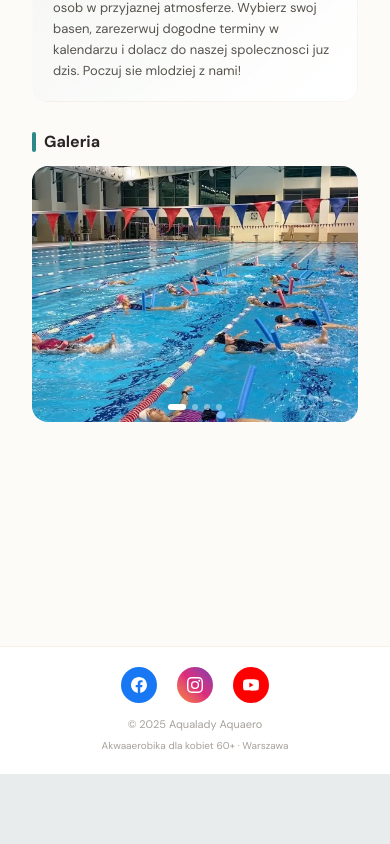
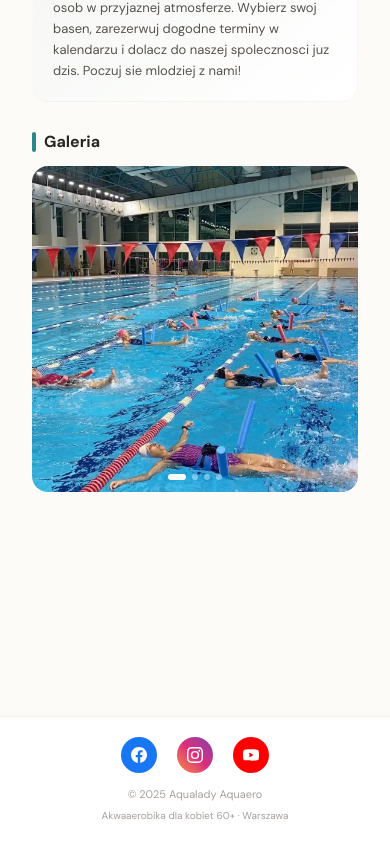
Before and after one commit to onemotion-studio/aqualady, a React (Vite) app in the folder aqualady-aquaero/: page / in a window 390 px wide. Shown: the part 1279-2123 px from the top of the page. Before the commit the page ends 2053 px from the top, so only its background shows below. Built offline with nearby package versions, Linux system fonts and the light colour scheme; no server answers; the database is empty.

Commit message:
Update GallerySlider.tsx

```diff
--- a/aqualady-aquaero/src/components/GallerySlider.tsx
+++ b/aqualady-aquaero/src/components/GallerySlider.tsx
@@ -158,14 +158,14 @@ export default function GallerySlider({ slides, className = '' }: GallerySliderP
               <img
                 src={slide.src}
                 alt={`Galeria ${i + 1}`}
-                className="w-full h-64 sm:h-80 object-cover"
+                className="w-full aspect-square object-cover"
                 draggable={false}
               />
             ) : (
               <video
                 src={slide.src}
                 poster={slide.poster}
-                className="w-full h-64 sm:h-80 object-cover"
+                className="w-full aspect-square object-cover"
                 muted
                 loop
                 autoPlay
```
